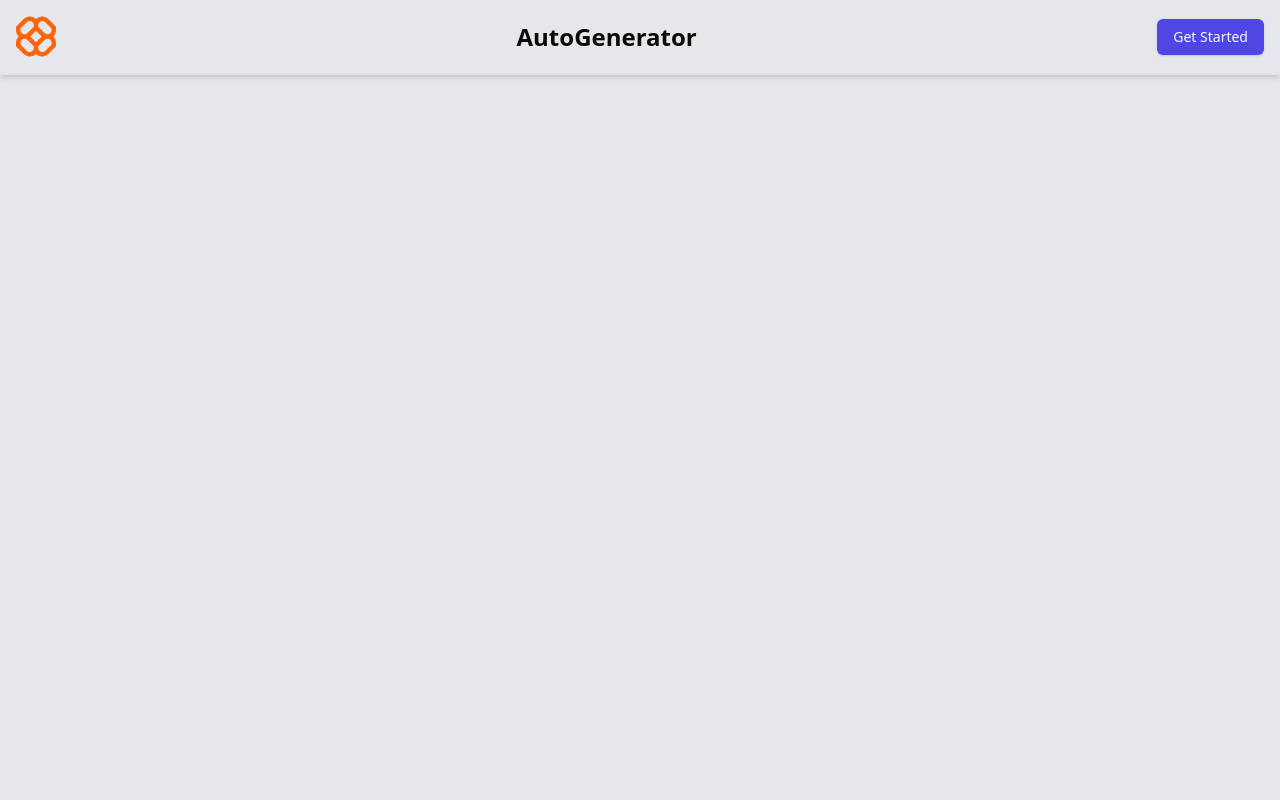
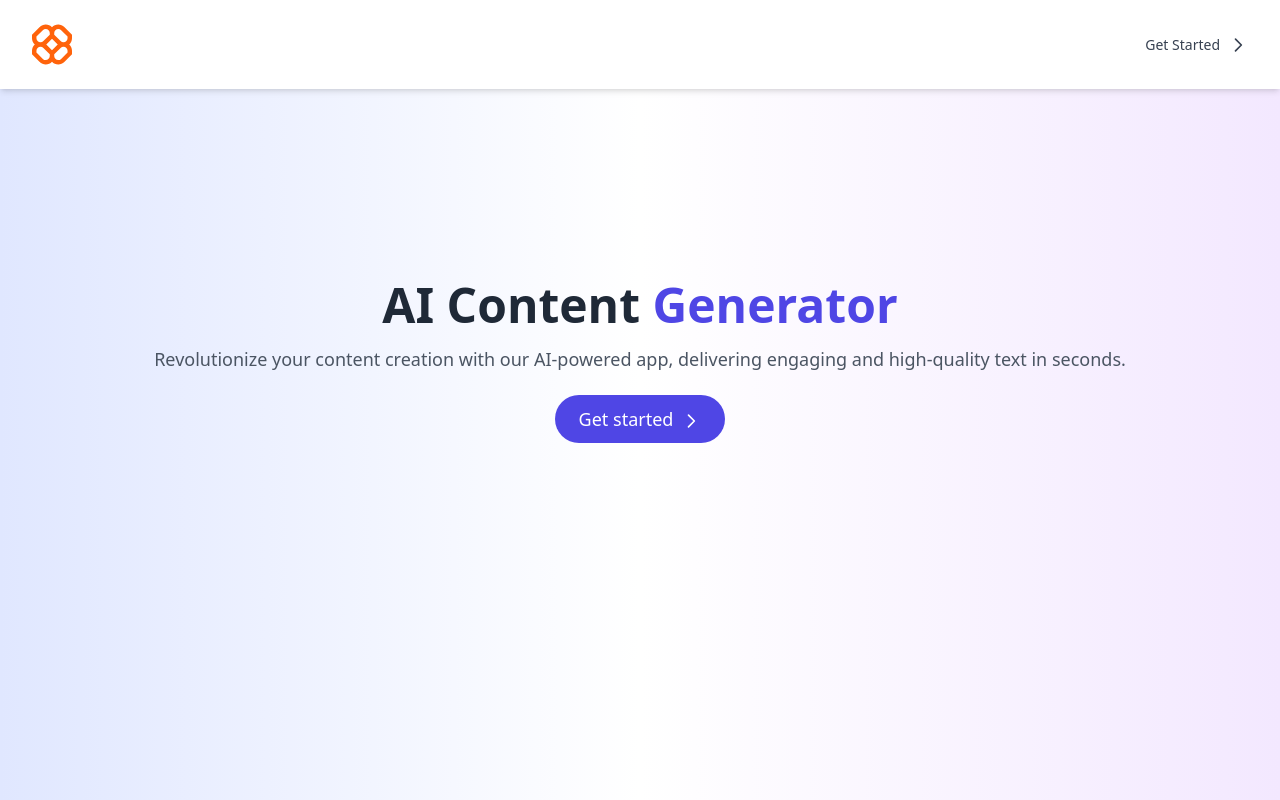
Before and after one commit to kishankumarkk08/SaaS_AI_Content_Generator, a Next.js app: page / in a window 1280 px wide. Built offline with nearby package versions, Linux system fonts and the light colour scheme.

Commit message:
home commit

```diff
--- a/app/page.tsx
+++ b/app/page.tsx
@@ -1,18 +1,48 @@
-import { Button } from "@/components/ui/button";
-import React from "react";
-import Link from "next/link";
+'use client'
+import Link from 'next/link';
+import { useEffect, useState } from 'react';
 
 export default function Home() {
+  const [fadeIn, setFadeIn] = useState(false);
+
+  useEffect(() => {
+    setTimeout(() => setFadeIn(true), 200); // Delay for text fade-in effect
+  }, []);
+
   return (
-    <div className="bg-gray-200 h-screen">
-      <div className="flex justify-between items-center border-b-2 shadow-md p-4">
+    <div className="min-h-screen bg-gradient-to-r from-indigo-100 via-white to-purple-100">
+      {/* Header */}
+      <header className="flex items-center justify-between py-6 px-8 bg-white shadow-md">
+        <div className="flex items-center space-x-4">
+          <img src="./logo.svg" alt="logo" />
+        </div>
+        <nav>
+          <Link href="/dashboard" className="text-gray-700 hover:text-indigo-500 flex justify-center items-center space-x-2">
+            <span className="text-sm">Get Started</span>
+            <svg className="w-5 h-5 transform transition-transform duration-300 hover:translate-x-1" fill="none" stroke="currentColor" strokeWidth="2" viewBox="0 0 24 24" xmlns="http://www.w3.org/2000/svg">
+              <path strokeLinecap="round" strokeLinejoin="round" d="M9 5l7 7-7 7"></path>
+            </svg>
+          </Link>
+        </nav>
+      </header>
 
-        <img src="./logo.svg" alt="logo" />
-        <h2 className="font-bold text-2xl">AutoGenerator</h2>
-        <Link href="/dashboard">
-          <Button className="bg-indigo-600 hover:bg-indigo-700">Get Started</Button>
-        </Link>
-      </div>
+      {/* Main Content */}
+      <main className={`flex mt-[10%] flex-col items-center justify-center py-16 px-4 text-center transition-opacity duration-1000 ${fadeIn ? 'opacity-100' : 'opacity-0'}`}>
+        <h1 className="text-5xl font-bold text-gray-800">
+          AI Content <span className="text-indigo-600">Generator</span>
+        </h1>
+        <p className="mt-4 text-lg text-gray-600">
+          Revolutionize your content creation with our AI-powered app, delivering engaging and high-quality text in seconds.
+        </p>
+        <div className="mt-8">
+          <Link href="/dashboard" className="group px-6 py-3 bg-indigo-600 text-white text-lg font-medium rounded-full hover:bg-indigo-500 transition">
+            Get started
+            <svg className="inline-block w-5 h-5 ml-2 transform transition-transform group-hover:translate-x-1" fill="none" stroke="currentColor" strokeWidth="2" viewBox="0 0 24 24" xmlns="http://www.w3.org/2000/svg">
+              <path strokeLinecap="round" strokeLinejoin="round" d="M9 5l7 7-7 7"></path>
+            </svg>
+          </Link>
+        </div>
+      </main>
     </div>
   );
 }
--- a/package.json
+++ b/package.json
@@ -29,8 +29,10 @@
     "razorpay": "^2.9.4",
     "react": "^18",
     "react-dom": "^18",
+    "react-tsparticles": "^2.12.2",
     "tailwind-merge": "^2.5.2",
     "tailwindcss-animate": "^1.0.7",
+    "tsparticles": "^3.5.0",
     "vaul": "^0.9.3"
   },
   "devDependencies": {
```
Also changed, not shown: 1 other file (tests, documents, lock files or other folders).
